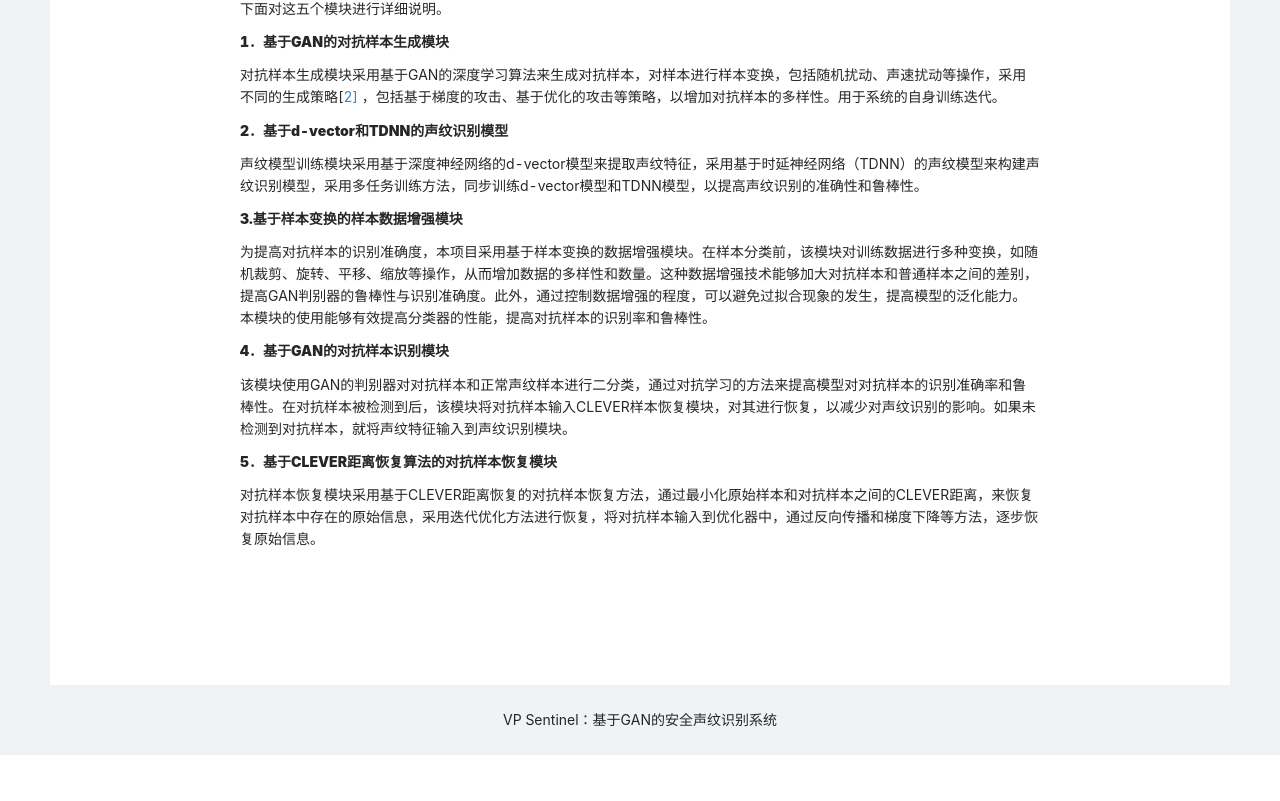
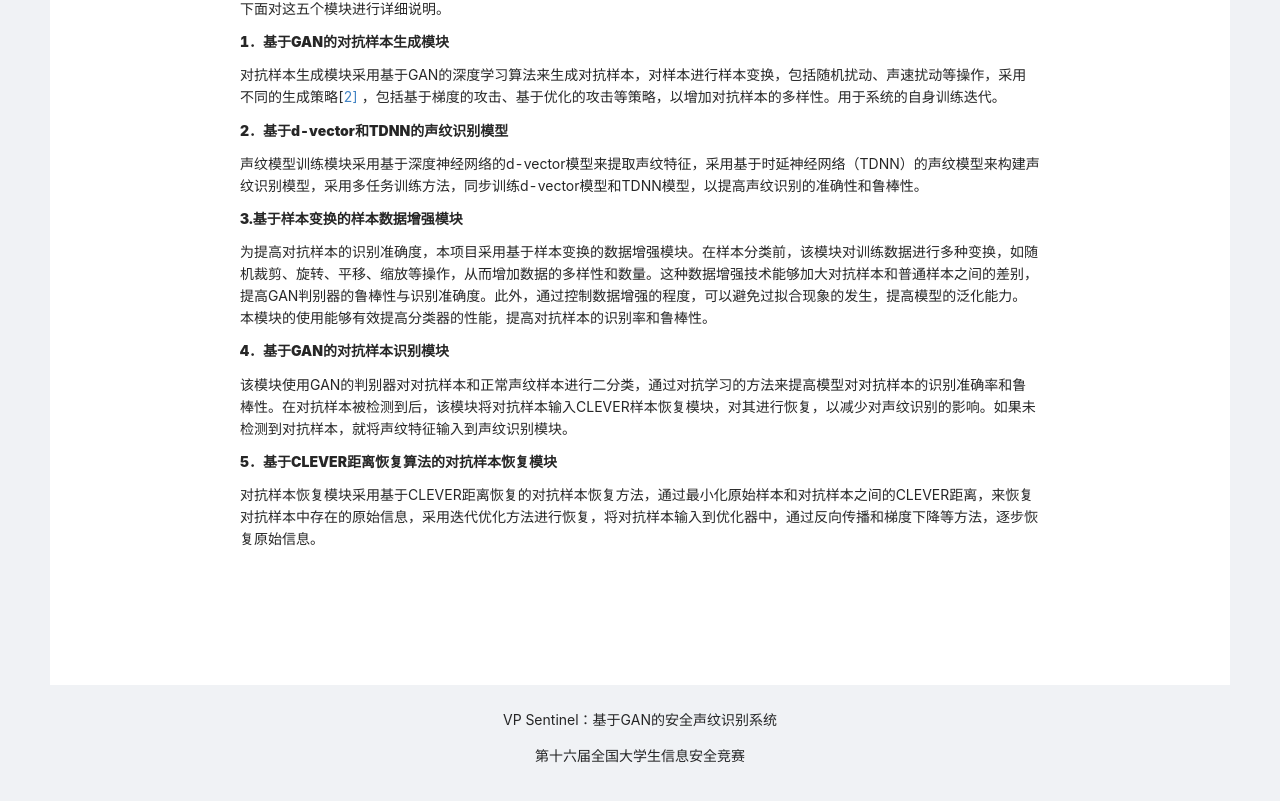
Before and after one commit to LeasyBXDD/security-demo, a Vue app: page / in a window 1280 px wide. Shown: the part 1906-2707 px from the top of the page. Before the commit the page ends 2661 px from the top, so only its background shows below. Built offline with nearby package versions, Linux system fonts and the light colour scheme.

Commit message:
修改footer

```diff
--- a/src/App.vue
+++ b/src/App.vue
@@ -42,7 +42,8 @@
 
 
     <a-layout-footer style="text-align: center">
-      VP Sentinel：基于GAN的安全声纹识别系统
+      <p>VP Sentinel：基于GAN的安全声纹识别系统</p>
+      <p>第十六届全国大学生信息安全竞赛</p>
     </a-layout-footer>
 
 
```
